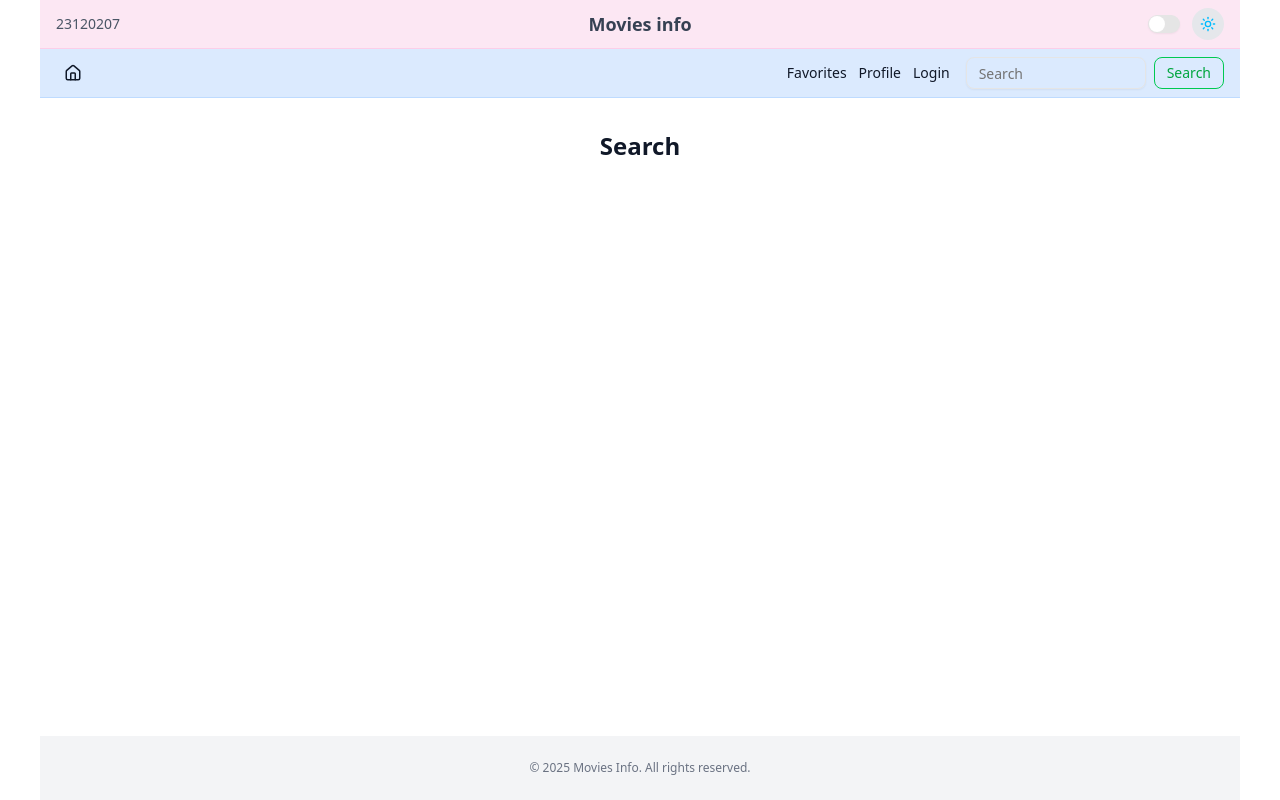
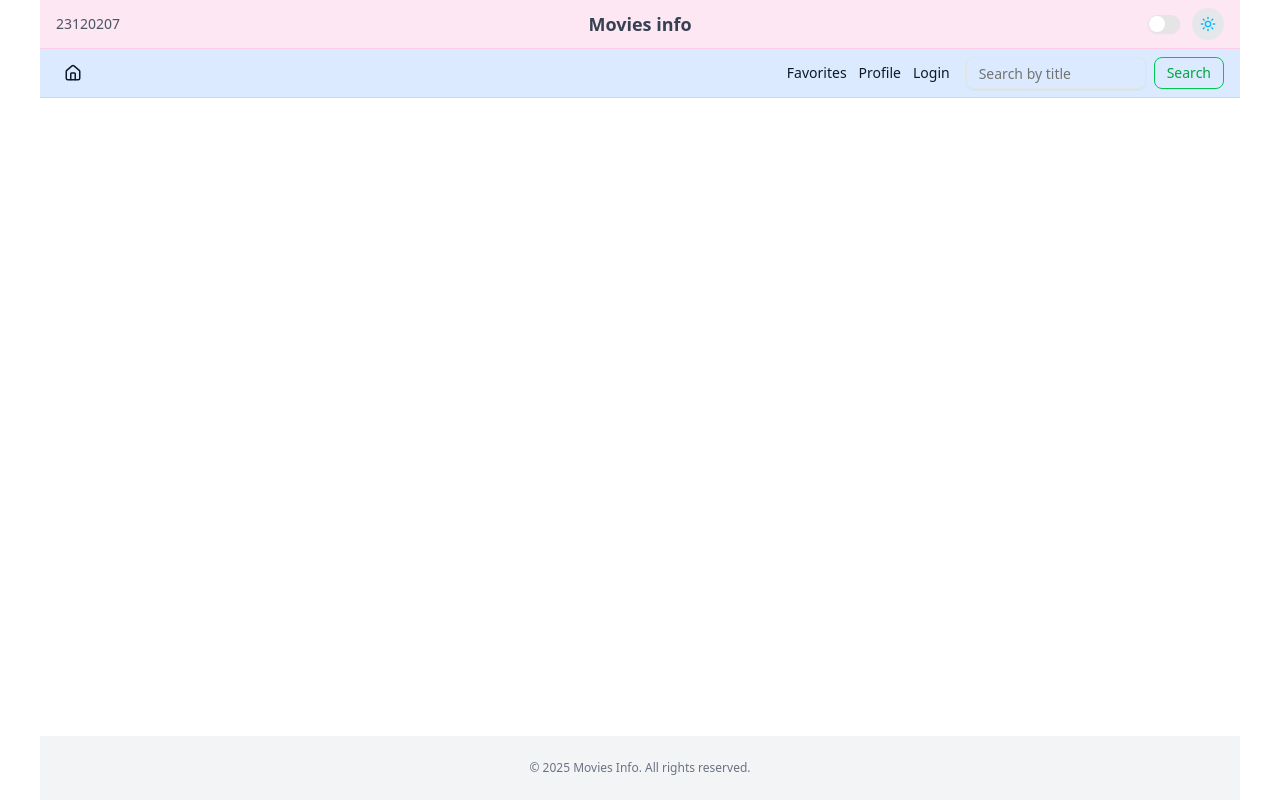
Before and after one commit to NgBaoAnn/CSC13008-BTCN02, a React (Vite) app: page /search in a window 1280 px wide. Built offline with nearby package versions, Linux system fonts and the light colour scheme.

Commit message:
Thêm chức năng tìm kiếm phim theo tiêu đề và cập nhật Navbar, Search page để hỗ trợ phân trang.

```diff
--- a/src/components/layout/Navbar.jsx
+++ b/src/components/layout/Navbar.jsx
@@ -1,10 +1,19 @@
-import React from "react";
+import React, { useState } from "react";
 import { Home } from "lucide-react";
-import { Link } from "react-router-dom";
+import { Link, useNavigate } from "react-router-dom";
 import { Input } from "@/components/ui/input"
 import { Button } from "@/components/ui/button"
 
 const Navbar = () => {
+  const navigate = useNavigate();
+  const [keyword, setKeyword] = useState("");
+
+  const onSubmit = (e) => {
+    e.preventDefault();
+    const trimmed = keyword.trim();
+    if (!trimmed) return;
+    navigate(`/search?title=${encodeURIComponent(trimmed)}&page=1`);
+  };
   return (
     <nav className="bg-blue-100 border-b border-blue-200 dark:bg-slate-950 dark:border-b dark:border-slate-800">
       <div className="h-12 px-4 flex items-center justify-between">
@@ -32,23 +41,23 @@ const Navbar = () => {
             </Link>
           </div>
 
-          {/* Search input (UI only) */}
-          <div className="flex items-center gap-2">
+          {/* Search by title */}
+          <form onSubmit={onSubmit} className="flex items-center gap-2">
             <Input
               type="text"
-              placeholder="Search"
+              value={keyword}
+              onChange={(e) => setKeyword(e.target.value)}
+              placeholder="Search by title"
               className="h-8 w-[180px] text-sm"
             />
-
             <Button
-              asChild
+              type="submit"
               size="sm"
               className="h-8 bg-transparent border border-green-500 text-green-600 hover:bg-green-50 hover:border-green-600"
-
             >
-              <Link to="/search">Search</Link>
+              Search
             </Button>
-          </div>
+          </form>
         </div>
       </div>
     </nav>
--- a/src/pages/Search.jsx
+++ b/src/pages/Search.jsx
@@ -1,9 +1,101 @@
-import React from 'react';
+import React, { useEffect, useMemo, useState } from 'react';
+import { useNavigate, useSearchParams, Link } from 'react-router-dom';
+import MovieCard from '@/components/movie/MovieCard';
+import { searchMoviesByTitle } from '@/services/api';
 
 const Search = () => {
+  const [searchParams] = useSearchParams();
+  const navigate = useNavigate();
+  const title = (searchParams.get('title') || '').trim();
+  const page = Number(searchParams.get('page') || '1');
+
+  const [loading, setLoading] = useState(false);
+  const [results, setResults] = useState([]);
+  const [pagination, setPagination] = useState({ current_page: 1, total_pages: 1, total_items: 0, page_size: 12 });
+
+  useEffect(() => {
+    let ignore = false;
+    async function run() {
+      if (!title) {
+        setResults([]);
+        setPagination({ current_page: 1, total_pages: 1, total_items: 0, page_size: 12 });
+        return;
+      }
+      setLoading(true);
+      try {
+        const { data, pagination } = await searchMoviesByTitle(title, page, 12);
+        if (!ignore) {
+          setResults(data);
+          setPagination(pagination);
+        }
+      } catch (err) {
+        console.error(err);
+      } finally {
+        if (!ignore) setLoading(false);
+      }
+    }
+    run();
+    return () => { ignore = true; };
+  }, [title, page]);
+
+  const canPrev = useMemo(() => pagination.current_page > 1, [pagination]);
+  const canNext = useMemo(() => pagination.current_page < pagination.total_pages, [pagination]);
+
+  const goToPage = (p) => {
+    const params = new URLSearchParams(searchParams);
+    params.set('page', String(p));
+    navigate(`/search?${params.toString()}`);
+  };
+
   return (
-    <div className="p-8 flex items-center justify-center">
-      <h1 className="text-2xl font-semibold">Search</h1>
+    <div className="px-6 py-8">
+
+      {loading && (
+        <div className="py-10 text-center text-gray-600 dark:text-slate-400">Loading...</div>
+      )}
+
+      {!loading && title && results.length === 0 && (
+        <div className="py-10 text-center">
+          <p className="text-gray-700 dark:text-slate-200">No movies found.</p>
+        </div>
+      )}
+
+      {!loading && results.length > 0 && (
+        <div className="grid grid-cols-1 sm:grid-cols-2 lg:grid-cols-3 xl:grid-cols-4 gap-6">
+          {results.map((m) => (
+            <Link key={m.id} to={`/movie/${m.id}`} className="block">
+              <MovieCard
+                title={m.title}
+                image={m.image}
+                rate={m.rate}
+                year={m.year}
+              />
+            </Link>
+          ))}
+        </div>
+      )}
+
+      {!loading && pagination.total_pages > 1 && (
+        <div className="mt-8 flex items-center justify-center gap-3">
+          <button
+            onClick={() => canPrev && goToPage(pagination.current_page - 1)}
+            disabled={!canPrev}
+            className={`px-4 py-2 rounded-md text-sm border transition ${canPrev ? 'bg-pink-500 text-white hover:bg-pink-600 border-pink-500' : 'bg-gray-200 text-gray-500 border-gray-300 cursor-not-allowed'} `}
+          >
+            Previous
+          </button>
+          <span className="text-sm text-gray-700 dark:text-slate-200">
+            Page {pagination.current_page} of {pagination.total_pages}
+          </span>
+          <button
+            onClick={() => canNext && goToPage(pagination.current_page + 1)}
+            disabled={!canNext}
+            className={`px-4 py-2 rounded-md text-sm border transition ${canNext ? 'bg-pink-500 text-white hover:bg-pink-600 border-pink-500' : 'bg-gray-200 text-gray-500 border-gray-300 cursor-not-allowed'} `}
+          >
+            Next
+          </button>
+        </div>
+      )}
     </div>
   );
 };
--- a/src/services/api.js
+++ b/src/services/api.js
@@ -70,3 +70,30 @@ export async function getTopRated(page = 1, limit = 3) {
     pagination: json?.pagination ?? { current_page: page, total_pages: 1 },
   };
 }
+
+/**
+ * Search movies by title
+ * @param {string} title
+ * @param {number} page
+ * @param {number} limit
+ * @returns {Promise<{ data: Array, pagination: { total_items: number, current_page: number, total_pages: number, page_size: number } }>}
+ */
+export async function searchMoviesByTitle(title, page = 1, limit = 12) {
+  const q = encodeURIComponent(title ?? "");
+  const url = `${API_URL}/movies/search?title=${q}&page=${page}&limit=${limit}`;
+  const res = await fetch(url, {
+    headers: {
+      "x-app-token": API_TOKEN,
+    },
+  });
+
+  if (!res.ok) {
+    throw new Error(`HTTP ${res.status}`);
+  }
+
+  const json = await res.json();
+  return {
+    data: Array.isArray(json?.data) ? json.data : [],
+    pagination: json?.pagination ?? { current_page: page, total_pages: 1, total_items: 0, page_size: limit },
+  };
+}
```
